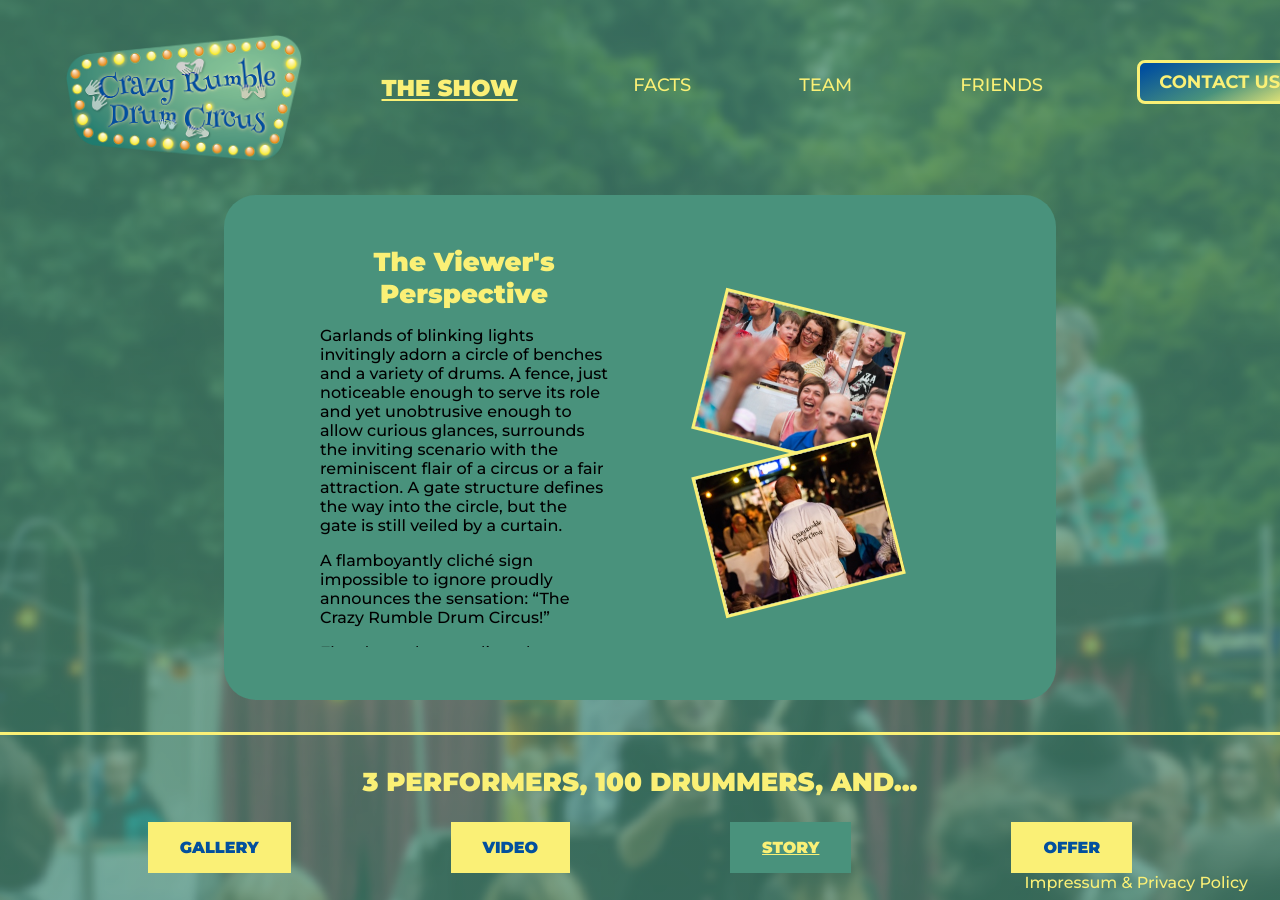
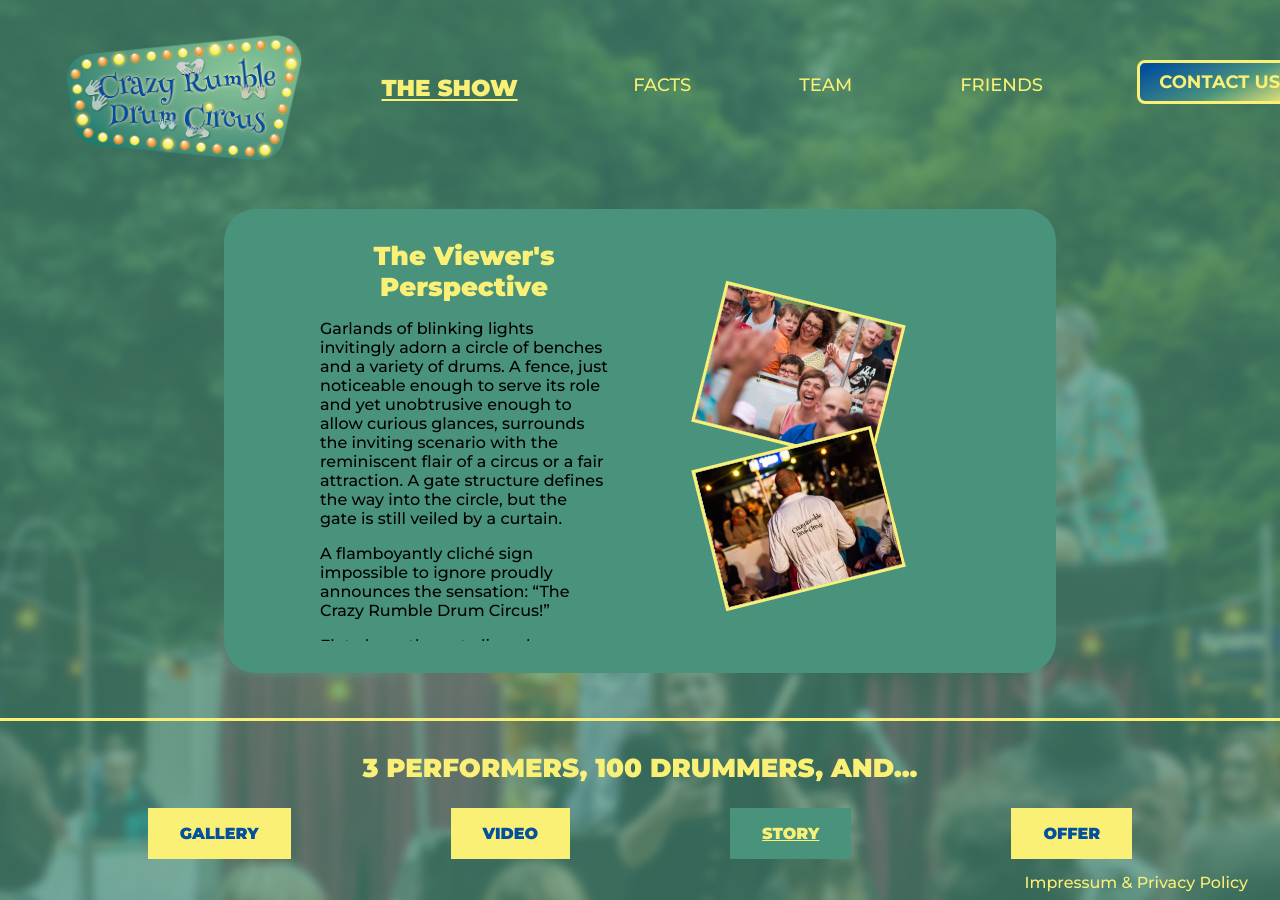
Before and after one commit to matteocarpi/crdc, a Jekyll site: the page built from story.md, in a window 1280 px wide. Built offline with Jekyll 4.4.1, drawn with Linux system fonts in a browser that asks for light colours; nearby versions of some CDN libraries; comment, search, counter and statistics services are not loaded.

Commit message:
go ahead with IPAD responsiveness

```diff
--- a/_includes/header.html
+++ b/_includes/header.html
@@ -1,4 +1,4 @@
-<div class="header-wrapper">
+<div class="header-wrap">
 
       <a href="/"><img class="logo" src="/assets/images/crdc-logo.png" alt=""></a>
 
@@ -11,3 +11,4 @@
       </div>
 
   </div>
+</div>
--- a/_sass/facts.scss
+++ b/_sass/facts.scss
@@ -1,8 +1,6 @@
-//Flex
 .facts {
   position: relative;
   display: grid;
-  flex-direction: row;
   align-items: center;
   grid-template-columns: 50% 50%;
   justify-items: center;
--- a/_sass/header.scss
+++ b/_sass/header.scss
@@ -1,4 +1,4 @@
-.header-wrapper {
+.header-wrap {
   display: grid;
   grid-template-columns: repeat(3, 1fr);
 }
--- a/_sass/mobile.scss
+++ b/_sass/mobile.scss
@@ -1,5 +1,10 @@
 // Tablet
 @media screen and (max-width: 768px) {
+  //Universal
+  .cta.contact {
+    justify-self: start;
+    align-self: start;
+  }
   //Home
   .keyword {
     display: none;
@@ -18,7 +23,34 @@
     width: 30%;
     grid-row-gap: 1em;
   }
-
+  //story
+  .story-content-wrap {
+    display: flex;
+    flex-direction: column-reverse;
+  }
+  .story-images {
+    flex-direction: row;
+    width: 15rem;
+  }
+  .story-text {
+    margin-top: 2rem;
+  }
+  .story-image-2 {
+    display: none;
+  }
+  .story-image-1 {
+    transform: rotate(-14deg);
+  }
+  //Facts
+  .facts {
+    margin-top: 2rem;
+    grid-template-columns: 80%;
+    justify-content: center;
+  }
+  .crdc-map {
+    grid-row-start: 1;
+    margin-top: 0;
+  }
 }
 @media screen and (min-width: 992px) {
   .navbar-toggler {
--- a/_sass/story.scss
+++ b/_sass/story.scss
@@ -1,6 +1,6 @@
 .story-wrap {
   width: 65%;
-  height: 60%;
+  height: min-content;
   margin: 2rem auto;
   padding: 2rem 4rem;
   background-color: $green;
```
Lines whose indentation alone changed are shown as unchanged.
